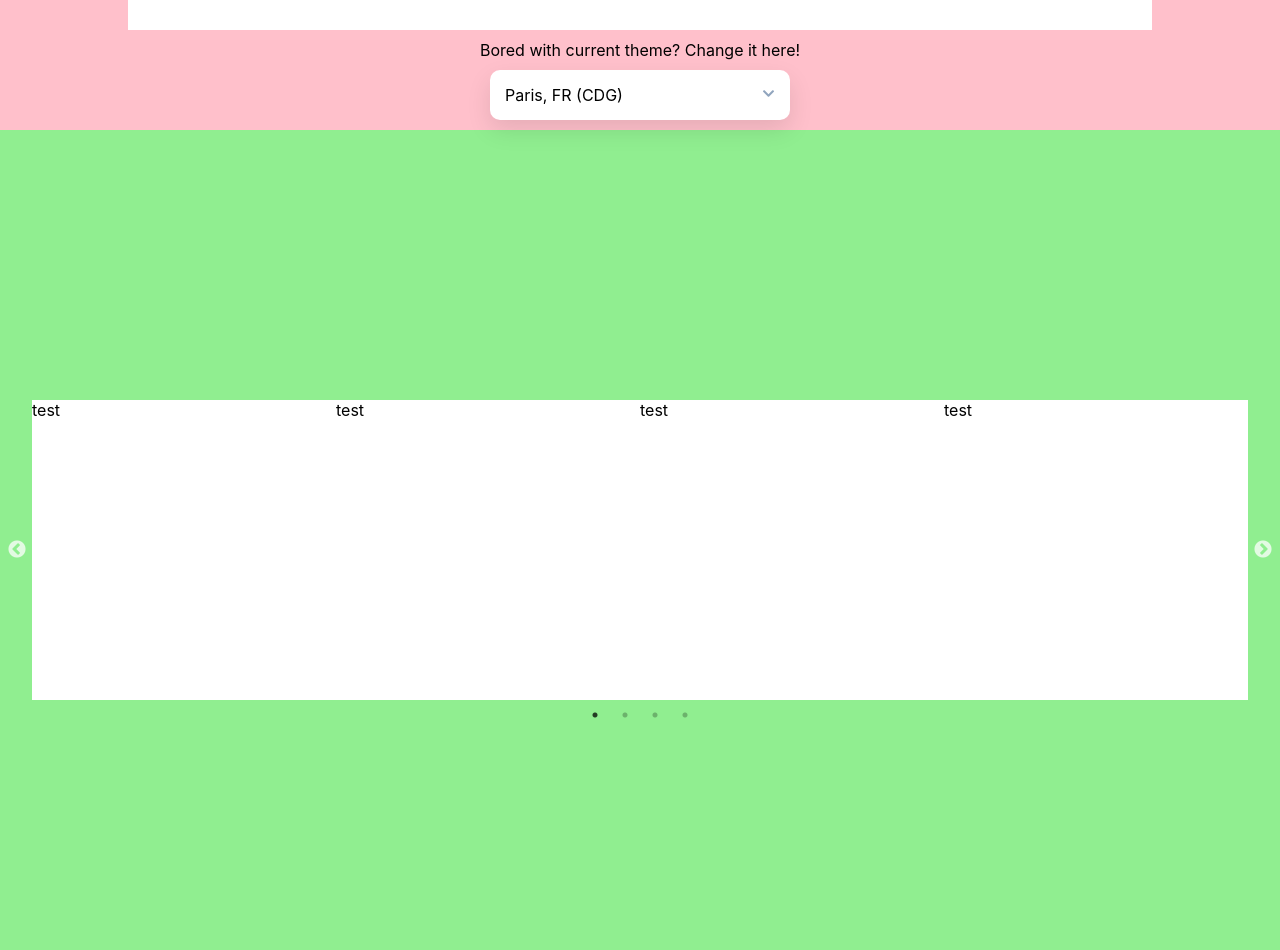
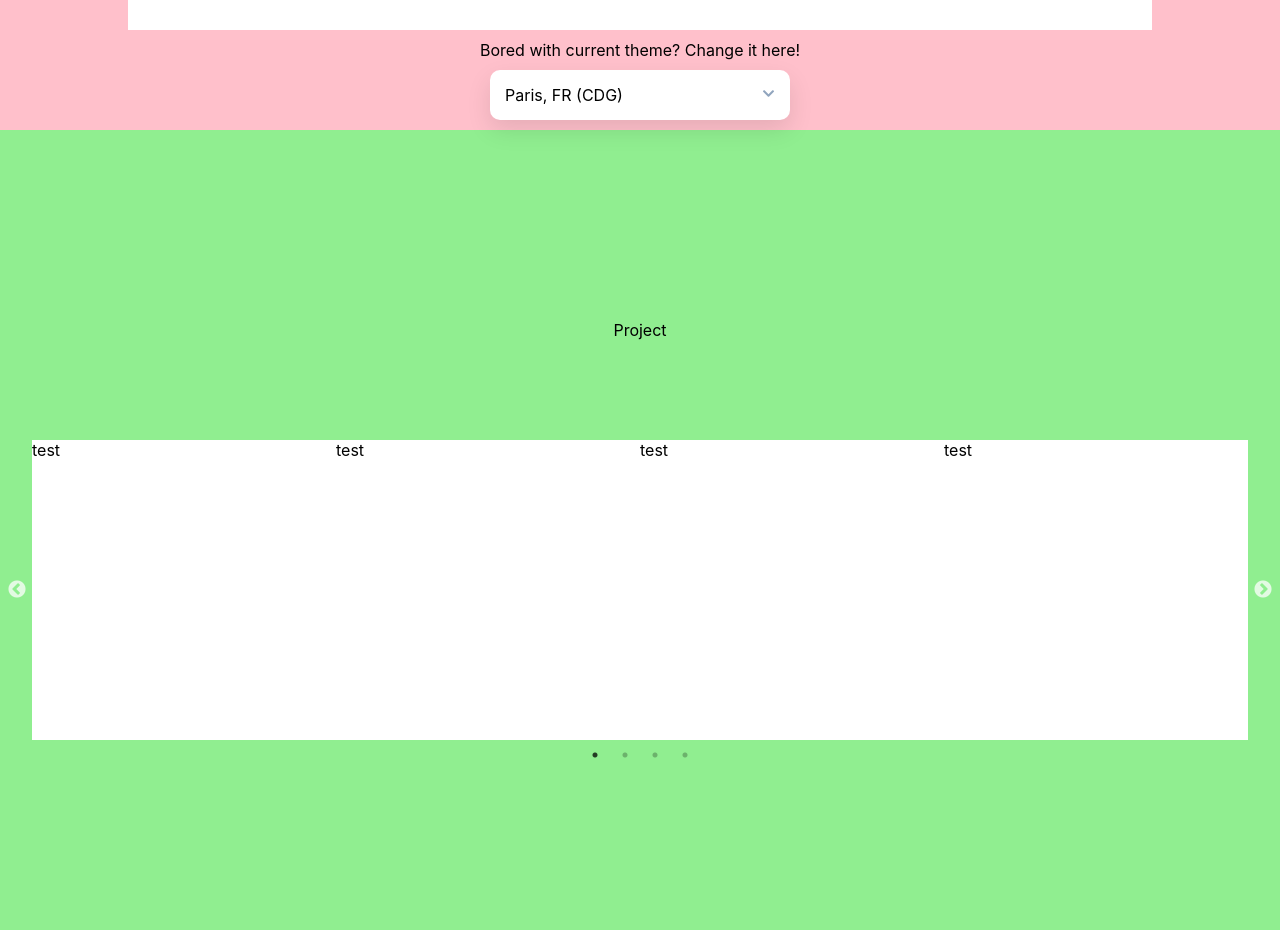
Before and after one commit to luqman9000/luqman-portfolio, a React (Create React App) app: page / in a window 1280 px wide. Shown: the part 740-1690 px from the top of the page. Built offline with nearby package versions, Linux system fonts and the light colour scheme; a web font is replaced by a local one.

Commit message:
change second part to third part

```diff
--- a/src/App.js
+++ b/src/App.js
@@ -2,7 +2,7 @@ import './App.css';
 import React, { lazy, Suspense } from 'react';
 
 const FirstPart = lazy(() => import('./components/FirstPart'));
-const SecondPart = lazy(() => import('./components/SecondPart'));
+const ThirdPart = lazy(() => import('./components/ThirdPart'));
 const Header = lazy(() => import('./components/Header'));
 
 function App() {
@@ -11,7 +11,7 @@ function App() {
       <Suspense fallback={<div>Loading...</div>}>
         <Header />
         <FirstPart />
-        <SecondPart />
+        <ThirdPart />
       </Suspense>
     </>
   );
--- a/src/components/SecondPart/index.jsx
+++ b/src/components/ThirdPart/index.jsx
@@ -1,11 +1,14 @@
 import React from 'react';
 import './styles.css'
 import Carousel from './components/Carousel';
-const SecondPart = () => {
+const ThirdPart = () => {
     return(
-        <div className="secondpart">
+        <div className="thirdpart">
+            <div>
+                Project
+            </div>
             <Carousel/>
         </div>
     )
 }
-export default SecondPart;
+export default ThirdPart;
--- a/src/components/SecondPart/styles.css
+++ b/src/components/ThirdPart/styles.css
@@ -1,9 +1,8 @@
-.secondpart{
+.thirdpart{
     display: flex;
     flex-direction:column;
-    padding-top: 20px;
     width:100%;
-    gap: 10px;
+    gap: 100px;
     height: 800px;
     background-color: lightgreen;
     align-items: center;
@@ -11,7 +10,7 @@
 }
 
 @media only screen and (max-width: 1000px) {
-    .secondpart{
+    .thirdpart{
         display: flex;
         flex-direction:column;
         padding-top: 20px;
```
Also changed, not shown: src/components/ThirdPart/components/Carousel.jsx (renamed from src/components/SecondPart/components/Carousel.jsx), src/components/ThirdPart/components/CarouselCard.jsx (renamed from src/components/SecondPart/components/CarouselCard.jsx), src/components/ThirdPart/components/styles.css (renamed from src/components/SecondPart/components/styles.css).
